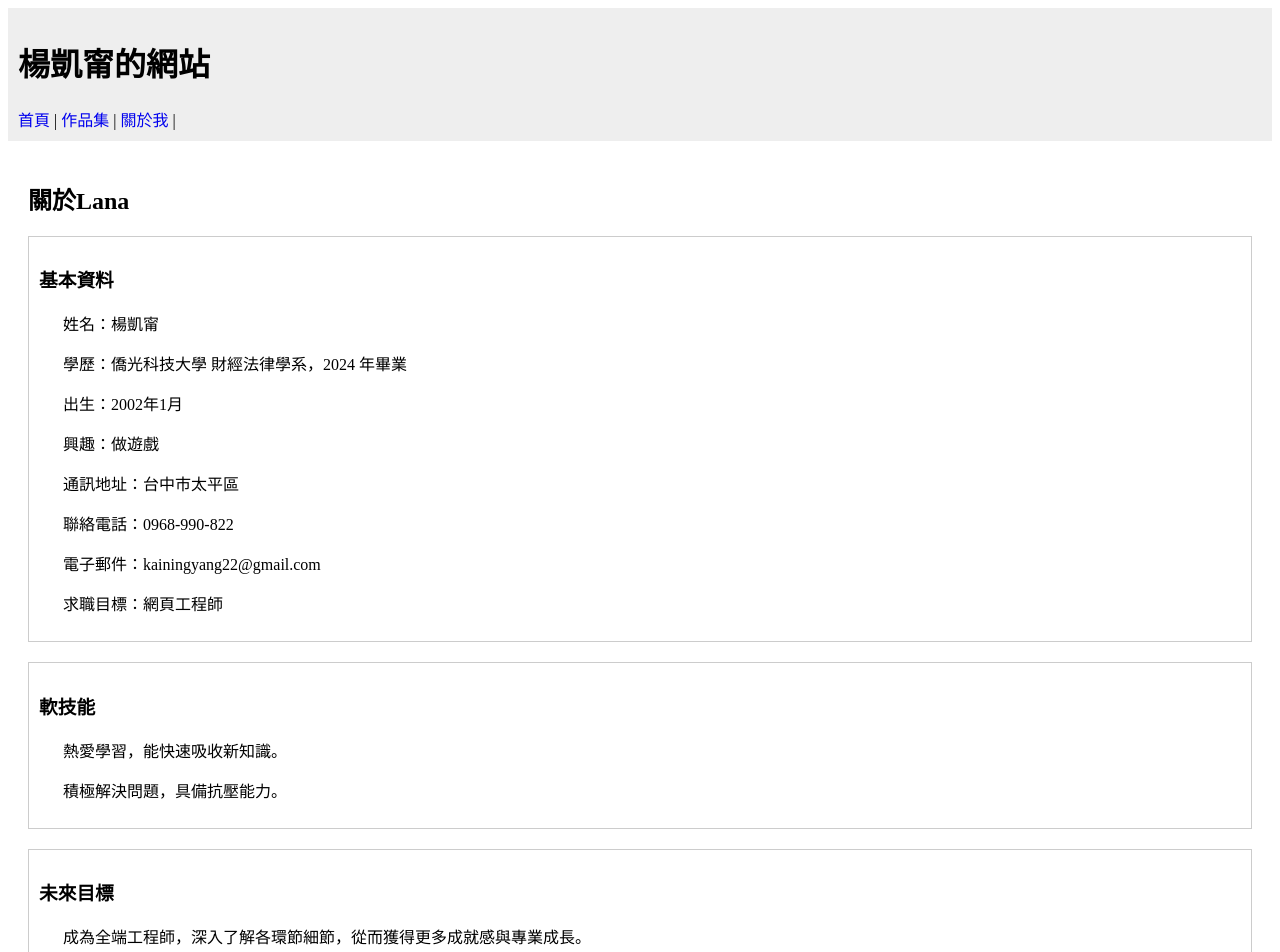
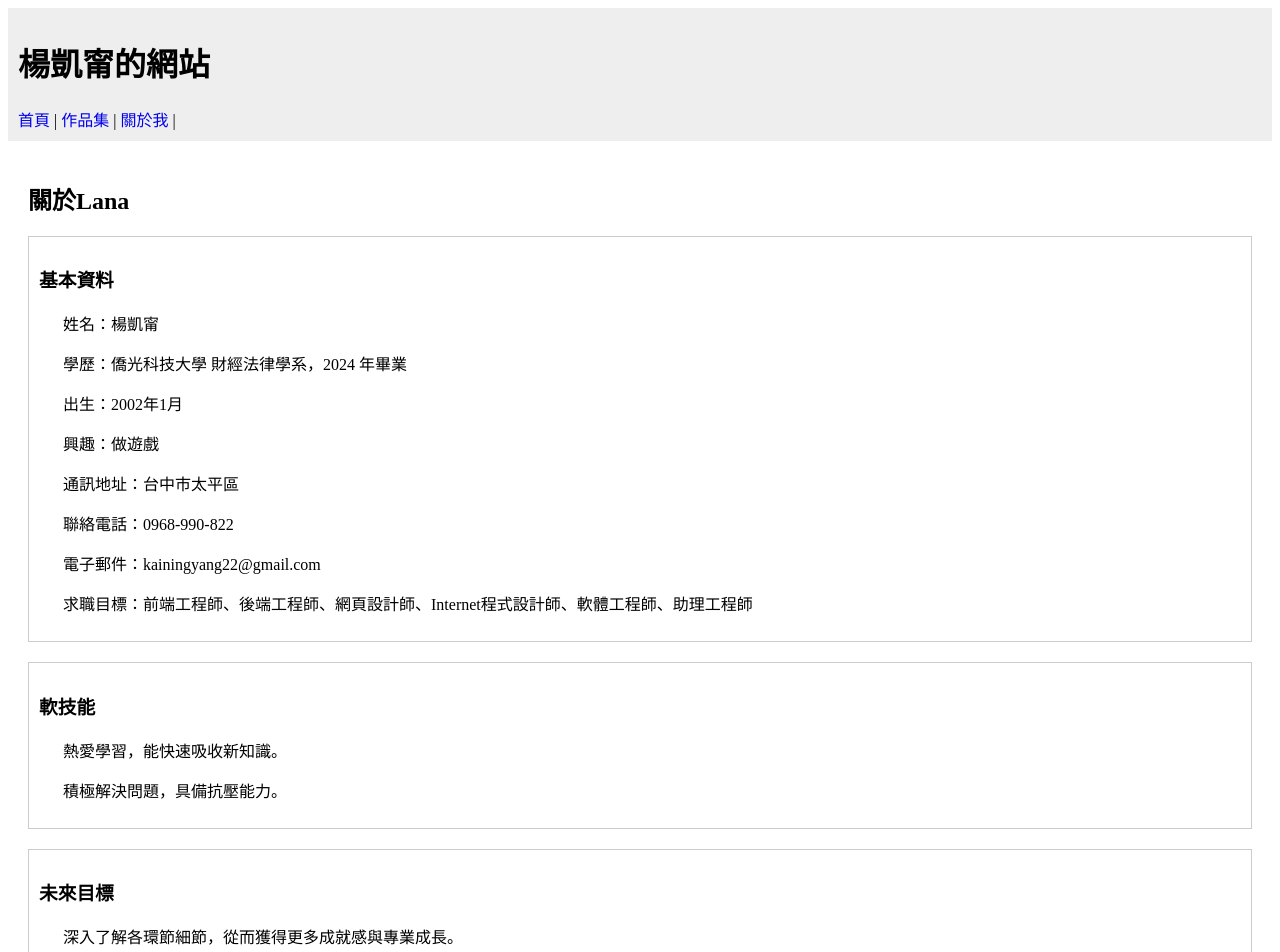
Before and after one commit to AlisonSmith1/note, a Nuxt app: page /about in a window 1280 px wide. Shown: the top 952 px of the page. Built offline with nearby package versions, Linux system fonts and the light colour scheme.

Commit message:
文字更新

```diff
--- a/pages/about.vue
+++ b/pages/about.vue
@@ -11,7 +11,9 @@
         <p>通訊地址：台中市太平區</p>
         <p>聯絡電話：0968-990-822</p>
         <p>電子郵件：kainingyang22@gmail.com</p>
-        <p>求職目標：網頁工程師</p>
+        <p>
+          求職目標：前端工程師、後端工程師、網頁設計師、Internet程式設計師、軟體工程師、助理工程師
+        </p>
       </context>
     </section>
 
@@ -24,9 +26,7 @@
 
     <section>
       <context title="未來目標">
-        <p>
-          成為全端工程師，深入了解各環節細節，從而獲得更多成就感與專業成長。
-        </p>
+        <p>深入了解各環節細節，從而獲得更多成就感與專業成長。</p>
       </context>
     </section>
 
@@ -75,7 +75,7 @@
 <script setup>
 useHead({
   title: "關於我 | 楊凱甯 小網站",
-  meta: [{ name: "description", content: "介紹本站作者與背景" }],
+  meta: [{ name: "description", content: "關於楊凱甯" }],
 });
 </script>
 
--- a/pages/index.vue
+++ b/pages/index.vue
@@ -49,7 +49,7 @@
     <section>
       <Context title="我的故事">
         <p>
-          我不是科班出身，但我對學習有極高熱情。從法經背景轉職為工程師的過程中，我一步步累積實作經驗，也樂於深入研究技術背後的原理。我相信「理解比記憶更重要」，寫過從購物車、訂單系統，到後端部署的各種練習專案。
+          我不是本科出身，但我對學習有極高熱情。從法經背景轉職為工程師的過程中，我一步步累積實作經驗，也樂於深入研究技術背後的原理。我相信「理解比記憶更重要」，寫過從購物車、訂單系統，到後端部署的各種練習專案。
         </p>
         <NuxtLink to="/about">關於我</NuxtLink></Context
       >
@@ -60,7 +60,7 @@
 <script setup>
 useHead({
   title: "首頁 | 楊凱甯 的練習網站",
-  meta: [{ name: "description", content: "這是用 Nuxt 建立的首頁範例" }],
+  meta: [{ name: "description", content: "楊凱甯的個人首頁" }],
 });
 </script>
 <style scoped>
```
